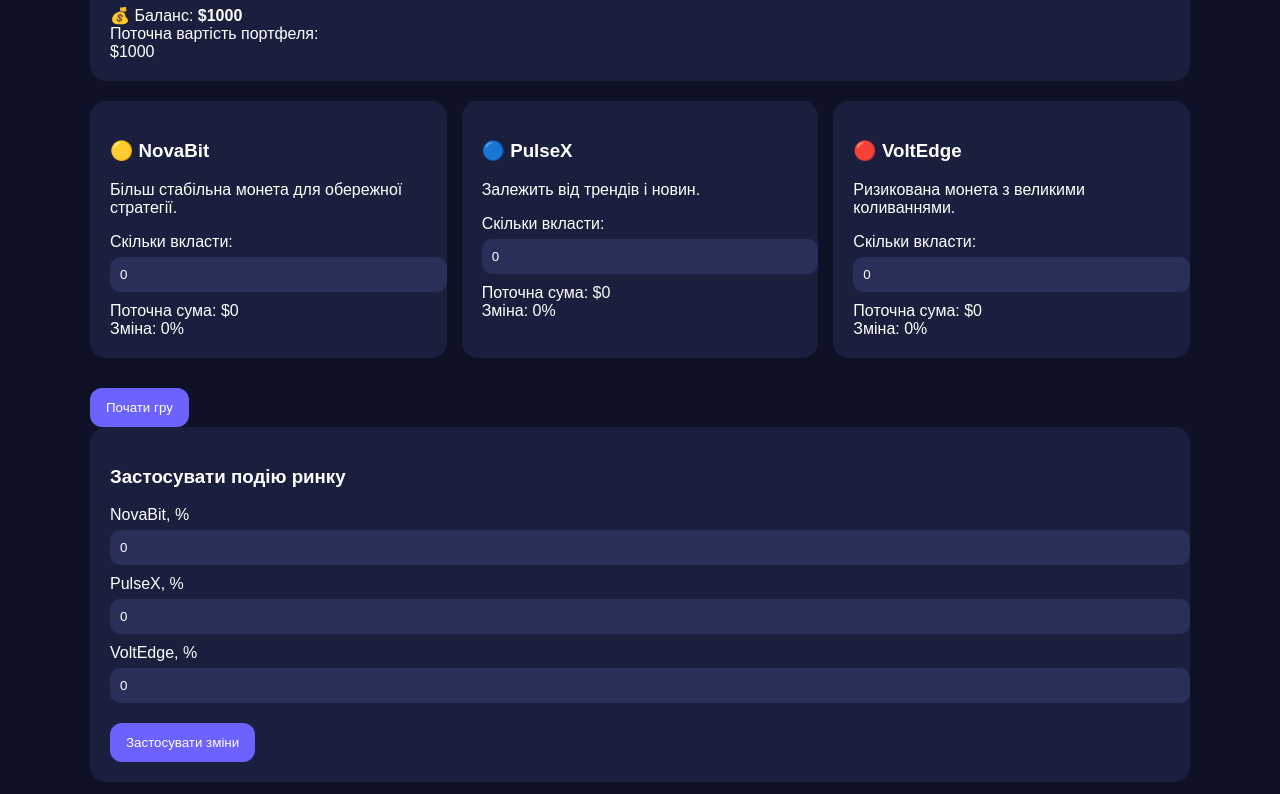
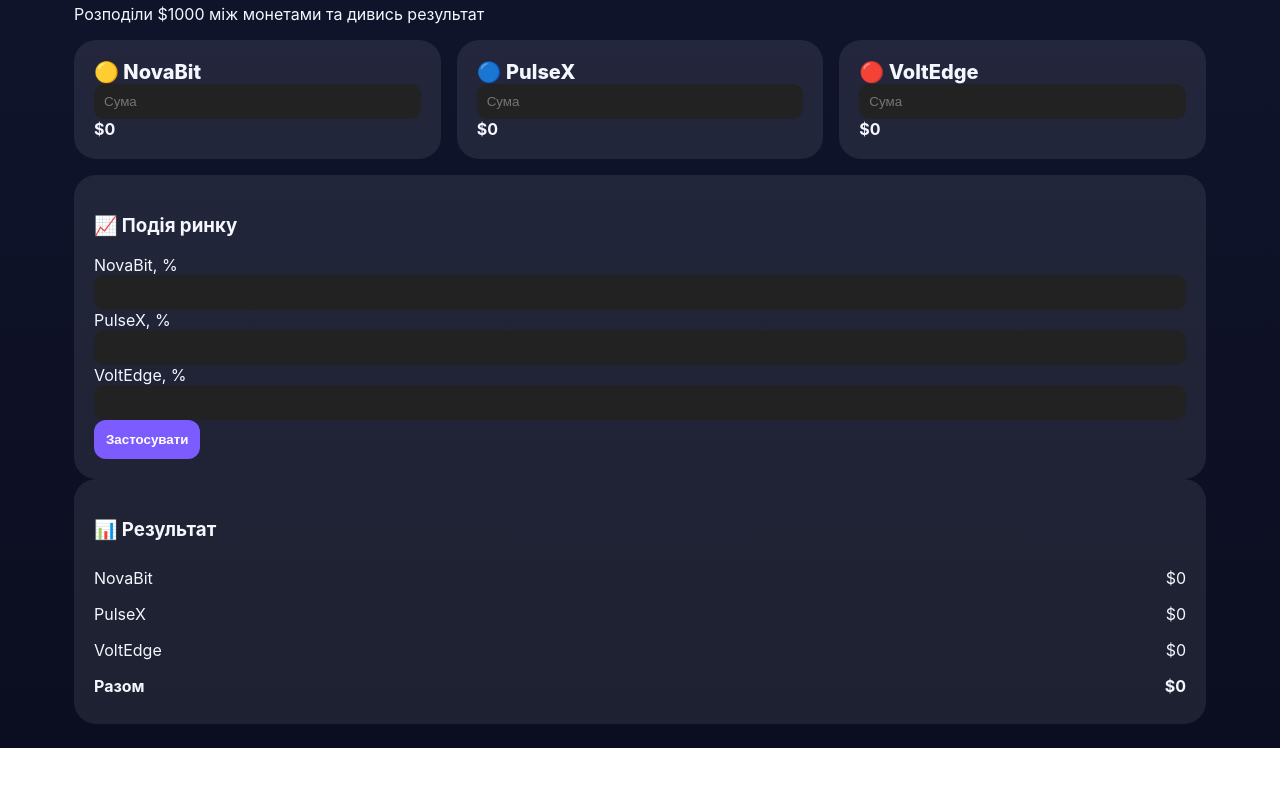
Before and after one commit to DL-tech-school/crypto-lesson-simulator, a plain HTML site: page index.html in a window 1280 px wide. Shown: the part 102-896 px from the top of the page. After the commit the page ends 850 px from the top, so only its background shows below. Drawn offline with Linux system fonts and the light colour scheme.

Commit message:
Update index.html

```diff
--- a/index.html
+++ b/index.html
@@ -2,255 +2,135 @@
 <html lang="uk">
 <head>
 <meta charset="UTF-8" />
-  <title>Crypto Simulator</title>
-  <meta name="viewport" content="width=device-width, initial-scale=1.0" />
+<meta name="viewport" content="width=device-width, initial-scale=1.0"/>
+<title>Crypto Quest — симулятор портфеля</title>
 
 <style>
-    body {
-      margin: 0;
-      font-family: Arial, sans-serif;
-      background: #0f1226;
-      color: #fff;
-      padding: 20px;
+:root{
+--bg:#0f1226;--panel:rgba(255,255,255,0.08);--text:#f5f7ff;
+--muted:#b9c0e0;--accent:#7c5cff;--green:#2ecc71;
+--red:#ff5d73;--yellow:#ffd166;--blue:#4cc9f0;--pink:#ff77c8;
+--shadow:0 16px 40px rgba(0,0,0,0.25);--radius:22px;
 }
+*{box-sizing:border-box;}
+body{margin:0;font-family:Inter;background:linear-gradient(180deg,#11152d,#0b0e20);color:var(--text);}
+.wrap{max-width:1180px;margin:auto;padding:24px;}
 
-    h1 {
-      margin-bottom: 10px;
-    }
+.panel{background:var(--panel);border-radius:var(--radius);padding:20px;}
 
-    .container {
-      max-width: 1100px;
-      margin: auto;
-    }
+.grid{display:grid;grid-template-columns:repeat(3,1fr);gap:16px;margin-bottom:16px;}
 
-    .card {
-      background: #1a1f3d;
-      padding: 20px;
-      border-radius: 16px;
-      margin-bottom: 20px;
-    }
+.coin-card{padding:20px;}
+.coin-name{font-size:20px;font-weight:800;}
+.label{font-size:13px;color:var(--muted);}
+.value{font-weight:700;}
+input,select{width:100%;padding:10px;border-radius:10px;border:none;background:#222;color:white;}
 
-    .coins {
-      display: flex;
-      gap: 15px;
-      flex-wrap: wrap;
-    }
+button{padding:12px;border:none;border-radius:12px;font-weight:700;cursor:pointer;}
+.primary{background:#7c5cff;color:white;}
+.secondary{background:#333;color:white;}
 
-    .coin {
-      flex: 1;
-      min-width: 250px;
-    }
+.result-line{display:flex;justify-content:space-between;padding:8px 0;}
 
-    input, select {
-      width: 100%;
-      padding: 10px;
-      margin-top: 6px;
-      margin-bottom: 10px;
-      border-radius: 10px;
-      border: none;
-      background: #2a2f5a;
-      color: #fff;
-    }
-
-    select option {
-      background: #1a1f3d;
-      color: #fff;
-    }
-
-    button {
-      padding: 12px 16px;
-      border: none;
-      border-radius: 12px;
-      background: #6c63ff;
-      color: #fff;
-      cursor: pointer;
-      margin-top: 10px;
-    }
-
-    button:hover {
-      opacity: 0.9;
-    }
-
-    .row {
-      display: flex;
-      gap: 15px;
-      flex-wrap: wrap;
-    }
-
-    .result {
-      font-size: 20px;
-      font-weight: bold;
-    }
-
-    .negative {
-      color: #ff5a5a;
-    }
-
-    .positive {
-      color: #4cff9a;
-    }
 </style>
 </head>
 
 <body>
-<div class="container">
+<div class="wrap">
 
-  <h1>Спробуй себе в ролі криптоінвестора</h1>
+<h1>Crypto Quest</h1>
+<p>Розподіли $1000 між монетами та дивись результат</p>
 
-  <div class="card">
-    💰 Баланс: <strong>$1000</strong><br>
-    Поточна вартість портфеля:
-    <div id="total">$1000</div>
-    <div id="profit"></div>
+<div class="grid">
+
+<div class="panel coin-card">
+<div class="coin-name">🟡 NovaBit</div>
+<input id="safeInput" type="number" placeholder="Сума">
+<div class="value" id="safeCurrent">$0</div>
 </div>
 
-  <div class="coins">
-
-    <div class="card coin">
-      <h3>🟡 NovaBit</h3>
-      <p>Більш стабільна монета для обережної стратегії.</p>
-      Скільки вкласти:
-      <input id="safe" type="number" value="0">
-      Поточна сума: <span id="safeNow">$0</span><br>
-      Зміна: <span id="safeChange">0%</span>
+<div class="panel coin-card">
+<div class="coin-name">🔵 PulseX</div>
+<input id="trendInput" type="number" placeholder="Сума">
+<div class="value" id="trendCurrent">$0</div>
 </div>
 
-    <div class="card coin">
-      <h3>🔵 PulseX</h3>
-      <p>Залежить від трендів і новин.</p>
-      Скільки вкласти:
-      <input id="trend" type="number" value="0">
-      Поточна сума: <span id="trendNow">$0</span><br>
-      Зміна: <span id="trendChange">0%</span>
-    </div>
-
-    <div class="card coin">
-      <h3>🔴 VoltEdge</h3>
-      <p>Ризикована монета з великими коливаннями.</p>
-      Скільки вкласти:
-      <input id="risky" type="number" value="0">
-      Поточна сума: <span id="riskyNow">$0</span><br>
-      Зміна: <span id="riskyChange">0%</span>
+<div class="panel coin-card">
+<div class="coin-name">🔴 VoltEdge</div>
+<input id="riskyInput" type="number" placeholder="Сума">
+<div class="value" id="riskyCurrent">$0</div>
 </div>
 
 </div>
 
-  <button onclick="startGame()">Почати гру</button>
+<div class="panel">
 
-  <div class="card">
-    <h3>Застосувати подію ринку</h3>
+<h3>📈 Подія ринку</h3>
 
-    NovaBit, %
-    <input id="safePercent" type="number" value="0">
+<label>NovaBit, %</label>
+<input id="safePercent" type="number">
 
-    PulseX, %
-    <input id="trendPercent" type="number" value="0">
+<label>PulseX, %</label>
+<input id="trendPercent" type="number">
 
-    VoltEdge, %
-    <input id="riskyPercent" type="number" value="0">
+<label>VoltEdge, %</label>
+<input id="riskyPercent" type="number">
 
-    <button onclick="applyChanges()">Застосувати зміни</button>
+<button class="primary" onclick="apply()">Застосувати</button>
+
 </div>
 
-  <div class="card">
-    <h3>Перекинути кошти</h3>
+<div class="panel">
 
-    З якої:
-    <select id="from">
-      <option value="safe">NovaBit</option>
-      <option value="trend">PulseX</option>
-      <option value="risky">VoltEdge</option>
-    </select>
+<h3>📊 Результат</h3>
 
-    В яку:
-    <select id="to">
-      <option value="safe">NovaBit</option>
-      <option value="trend">PulseX</option>
-      <option value="risky">VoltEdge</option>
-    </select>
+<div class="result-line"><span>NovaBit</span><span id="sumSafe">$0</span></div>
+<div class="result-line"><span>PulseX</span><span id="sumTrend">$0</span></div>
+<div class="result-line"><span>VoltEdge</span><span id="sumRisky">$0</span></div>
 
-    Сума:
-    <input id="amount" type="number" value="0">
+<div class="result-line"><b>Разом</b><b id="total">$0</b></div>
 
-    <button onclick="transfer()">Перекинути</button>
 </div>
 
 </div>
 
 <script>
-let state = {
-  safe: 0,
-  trend: 0,
-  risky: 0,
-  total: 1000
-};
 
-function startGame() {
-  state.safe = +document.getElementById("safe").value;
-  state.trend = +document.getElementById("trend").value;
-  state.risky = +document.getElementById("risky").value;
+let safe=0,trend=0,risky=0;
+
+function apply(){
+
+safe+=safe*(document.getElementById("safePercent").value||0)/100;
+trend+=trend*(document.getElementById("trendPercent").value||0)/100;
+risky+=risky*(document.getElementById("riskyPercent").value||0)/100;
 
 update();
 }
 
-function applyChanges() {
-  let s = +document.getElementById("safePercent").value;
-  let t = +document.getElementById("trendPercent").value;
-  let r = +document.getElementById("riskyPercent").value;
-
-  state.safe *= (1 + s / 100);
-  state.trend *= (1 + t / 100);
-  state.risky *= (1 + r / 100);
-
-  document.getElementById("safe").value = state.safe.toFixed(2);
-  document.getElementById("trend").value = state.trend.toFixed(2);
-  document.getElementById("risky").value = state.risky.toFixed(2);
-
-  document.getElementById("safeChange").innerText = s + "%";
-  document.getElementById("trendChange").innerText = t + "%";
-  document.getElementById("riskyChange").innerText = r + "%";
-
-  update();
+document.getElementById("safeInput").oninput=e=>{
+safe=+e.target.value||0;update();
+}
+document.getElementById("trendInput").oninput=e=>{
+trend=+e.target.value||0;update();
+}
+document.getElementById("riskyInput").oninput=e=>{
+risky=+e.target.value||0;update();
 }
 
-function transfer() {
-  let from = document.getElementById("from").value;
-  let to = document.getElementById("to").value;
-  let amount = +document.getElementById("amount").value;
+function update(){
 
-  if (from === to) return;
+document.getElementById("safeCurrent").innerText="$"+safe.toFixed(2);
+document.getElementById("trendCurrent").innerText="$"+trend.toFixed(2);
+document.getElementById("riskyCurrent").innerText="$"+risky.toFixed(2);
 
-  if (state[from] >= amount) {
-    state[from] -= amount;
-    state[to] += amount;
+document.getElementById("sumSafe").innerText="$"+safe.toFixed(2);
+document.getElementById("sumTrend").innerText="$"+trend.toFixed(2);
+document.getElementById("sumRisky").innerText="$"+risky.toFixed(2);
+
+document.getElementById("total").innerText="$"+(safe+trend+risky).toFixed(2);
+
 }
 
-  document.getElementById("safe").value = state.safe.toFixed(2);
-  document.getElementById("trend").value = state.trend.toFixed(2);
-  document.getElementById("risky").value = state.risky.toFixed(2);
-
-  update();
-}
-
-function update() {
-  let total = state.safe + state.trend + state.risky;
-  let profit = total - 1000;
-
-  document.getElementById("safeNow").innerText = "$" + state.safe.toFixed(2);
-  document.getElementById("trendNow").innerText = "$" + state.trend.toFixed(2);
-  document.getElementById("riskyNow").innerText = "$" + state.risky.toFixed(2);
-
-  document.getElementById("total").innerText = "$" + total.toFixed(2);
-
-  let profitEl = document.getElementById("profit");
-  profitEl.innerText = profit.toFixed(2);
-
-  if (profit > 0) {
-    profitEl.className = "positive";
-  } else {
-    profitEl.className = "negative";
-  }
-}
 </script>
 
 </body>
```
Lines whose indentation alone changed are shown as unchanged.
